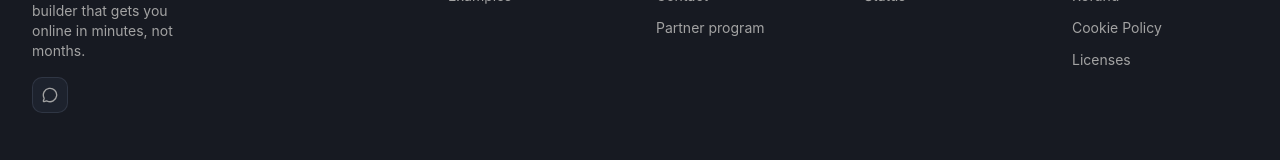
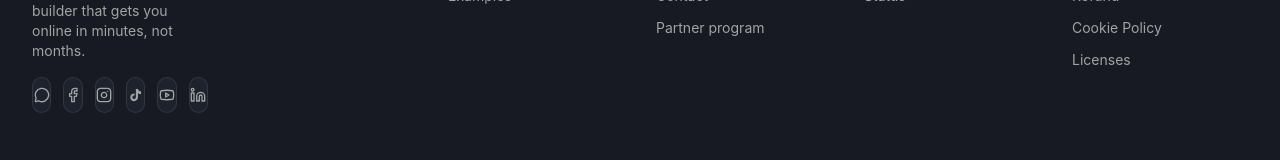
Before and after one commit to qrfds/qwicksite-landing, a Next.js app: page /en/blog in a window 1280 px wide. Shown: the part 2586-2746 px from the top of the page. Built offline with nearby package versions, Linux system fonts and the light colour scheme; no server answers.

Commit message:
feat(social): add TikTok icon and update social profiles in footer

```diff
--- a/src/components/layout/Footer.tsx
+++ b/src/components/layout/Footer.tsx
@@ -1,7 +1,36 @@
 import { getTranslations } from "next-intl/server";
 import { Link } from "@/i18n/navigation";
-import { MapPin, Mail, Phone, MessageCircle } from "lucide-react";
+import {
+  MapPin,
+  Mail,
+  Phone,
+  MessageCircle,
+  Facebook,
+  Instagram,
+  Youtube,
+  Linkedin,
+  type LucideIcon,
+} from "lucide-react";
 import Image from "next/image";
+
+const TikTokIcon = ({ className }: { className?: string }) => (
+  <svg viewBox="0 0 24 24" fill="currentColor" className={className} aria-hidden="true">
+    <path d="M19.6 6.8a4.8 4.8 0 0 1-3-1.1 4.8 4.8 0 0 1-1.6-2.7h-3.2v12.4a2.6 2.6 0 1 1-1.9-2.5V9.7a5.8 5.8 0 1 0 5.1 5.7V9.3a8 8 0 0 0 4.6 1.5z" />
+  </svg>
+);
+
+// Replace each "link_here" with the real profile URL (or set the NEXT_PUBLIC_SOCIAL_<NAME>_URL env var).
+const SOCIAL_PROFILES: {
+  name: string;
+  href: string;
+  icon: LucideIcon | typeof TikTokIcon;
+}[] = [
+  { name: "Facebook", href: process.env.NEXT_PUBLIC_SOCIAL_FACEBOOK_URL || "https://www.facebook.com/qwicksite", icon: Facebook },
+  { name: "Instagram", href: process.env.NEXT_PUBLIC_SOCIAL_INSTAGRAM_URL || "https://www.instagram.com/qwicksiteai", icon: Instagram },
+  { name: "TikTok", href: process.env.NEXT_PUBLIC_SOCIAL_TIKTOK_URL || "https://www.tiktok.com/@qwicksite", icon: TikTokIcon },
+  { name: "YouTube", href: process.env.NEXT_PUBLIC_SOCIAL_YOUTUBE_URL || "https://www.youtube.com/@qwicksite", icon: Youtube },
+  { name: "LinkedIn", href: process.env.NEXT_PUBLIC_SOCIAL_LINKEDIN_URL || "https://www.linkedin.com/showcase/qwicksite-ai", icon: Linkedin },
+];
 
 const Footer = async () => {
   const t = await getTranslations("footer");
@@ -11,6 +40,7 @@ const Footer = async () => {
       href: "https://wa.me/201062034597",
       icon: MessageCircle,
     },
+    ...SOCIAL_PROFILES,
   ];
 
   const links = {
```
